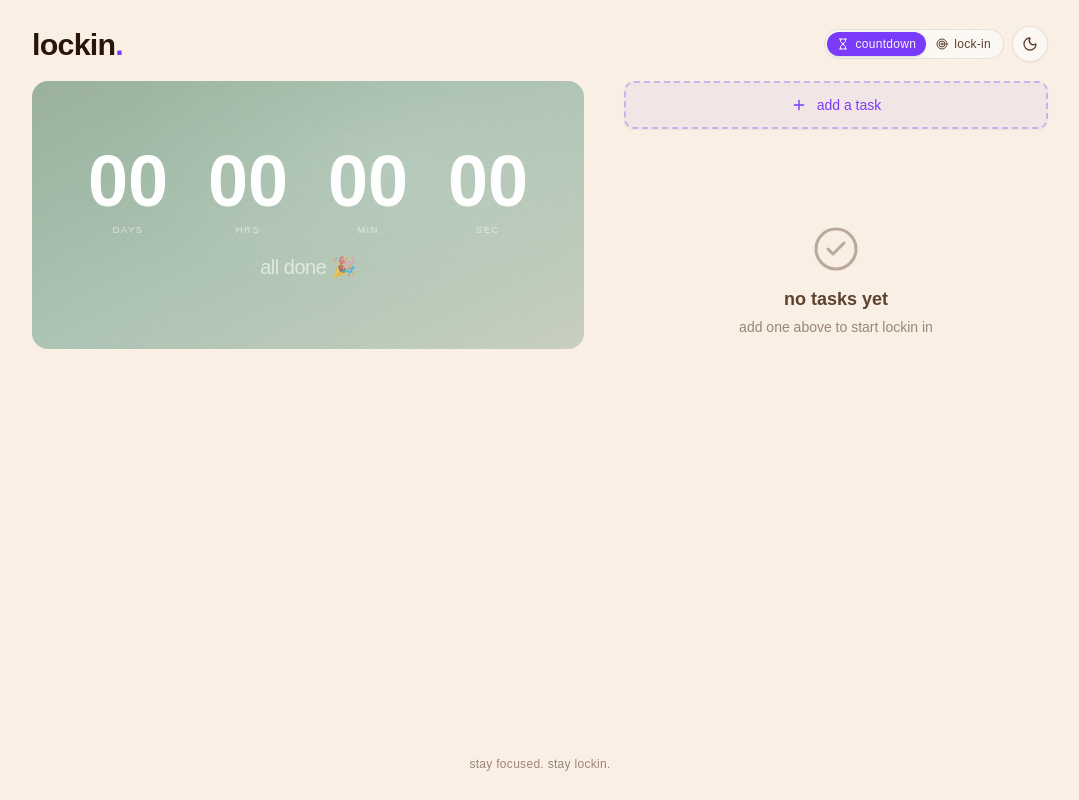
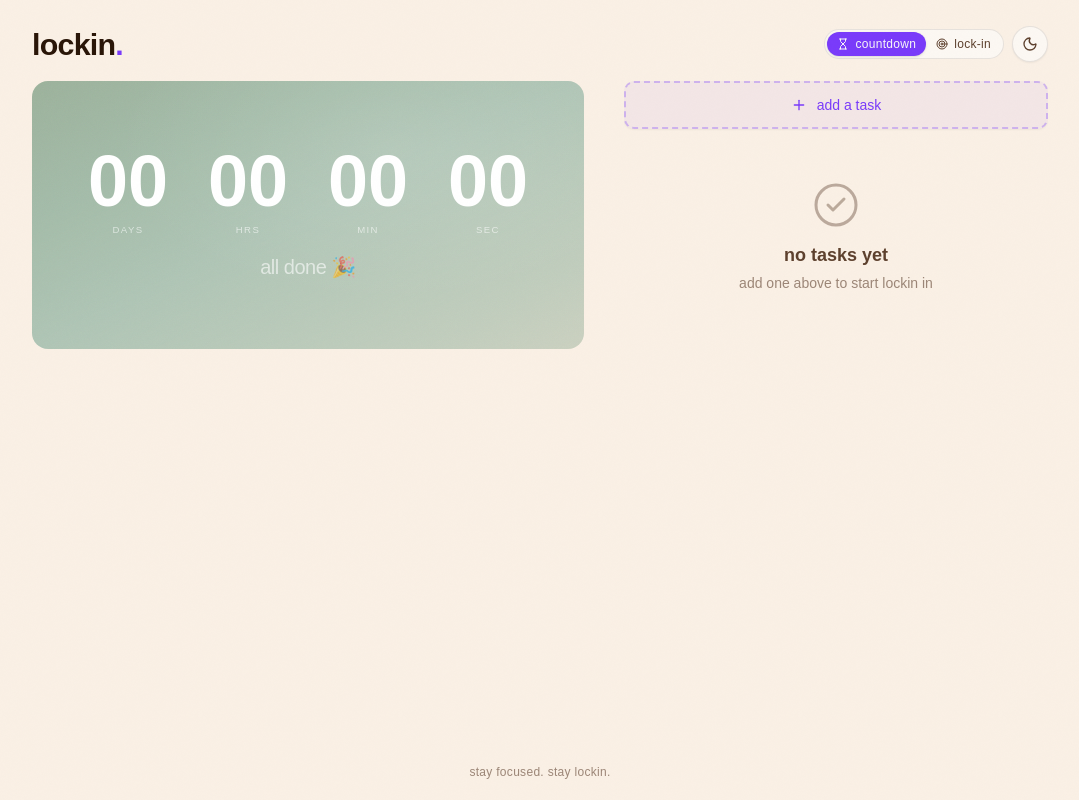
Before and after one commit to oliynykmax/lockin, a React (Vite) app: page / in a window 1280 px wide. Shown: the whole page, without its empty margins (100-1179 px from the left). Built offline with nearby package versions, Linux system fonts and the light colour scheme; a web font is replaced by a local one.

Commit message:
Make task list scrollable instead of whole page, fix viewport layout

```diff
--- a/src/App.tsx
+++ b/src/App.tsx
@@ -50,9 +50,9 @@ export default function App() {
   const completedTasks = tasks.filter((t) => t.completed);
 
   return (
-    <div className="max-w-[1080px] mx-auto px-4 md:px-8 min-h-dvh flex flex-col">
+    <div className="max-w-[1080px] mx-auto px-4 md:px-8 h-dvh flex flex-col overflow-hidden">
       {/* Header */}
-      <header className="flex items-center justify-between py-6 pb-4">
+      <header className="flex items-center justify-between py-6 pb-4 shrink-0">
         <h1 className="font-[family-name:var(--font-display)] text-2xl md:text-[1.9rem] font-bold tracking-tight text-foreground">
           lockin<span className="text-primary">.</span>
         </h1>
@@ -106,19 +106,21 @@ export default function App() {
       </header>
 
       {/* Main: 2-column grid */}
-      <main className="grid grid-cols-1 md:grid-cols-[5fr_4fr] gap-5 md:gap-10 flex-1 items-start">
-        {/* Left: Hero Timer (sticky on desktop) */}
-        <section className="md:sticky md:top-6">
+      <main className="grid grid-cols-1 md:grid-cols-[5fr_4fr] grid-rows-[auto_1fr] md:grid-rows-1 gap-5 md:gap-10 flex-1 min-h-0 overflow-hidden">
+        {/* Left: Hero Timer */}
+        <section className="shrink-0">
           <HeroTimer tasks={tasks} mode={mode} />
         </section>
 
         {/* Right: Tasks */}
-        <section className="min-w-0 space-y-6">
+        <section className="min-w-0 flex flex-col min-h-0 overflow-hidden">
           {/* Add Task */}
+          <div className="shrink-0">
             <AddTaskForm onAdd={addTask} />
+          </div>
 
-          {/* Task List */}
-          <div className="space-y-2.5">
+          {/* Task List — scrollable area */}
+          <div className="flex-1 overflow-y-auto space-y-2.5 min-h-0 py-1">
             {activeTasks.map((task, i) => (
               <TaskItem
                 key={task.id}
@@ -153,7 +155,6 @@ export default function App() {
                 onLockOut={handleLockOut}
               />
             ))}
-          </div>
 
             {/* Empty State */}
             {tasks.length === 0 && (
@@ -181,11 +182,12 @@ export default function App() {
                 </p>
               </div>
             )}
+          </div>
         </section>
       </main>
 
       {/* Footer */}
-      <footer className="py-7 text-center text-xs text-muted-foreground/60 tracking-wide">
+      <footer className="py-5 text-center text-xs text-muted-foreground/60 tracking-wide shrink-0">
         stay focused. stay lockin.
       </footer>
     </div>
```
Lines whose indentation alone changed are shown as unchanged.
